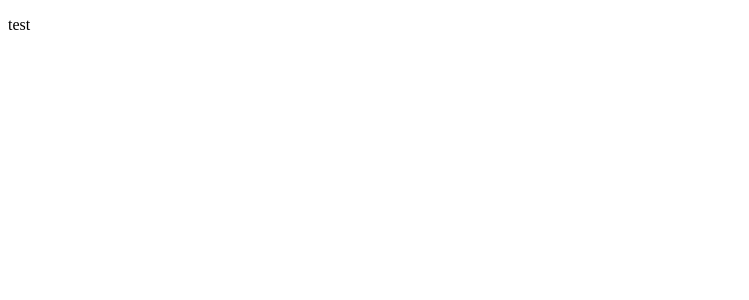
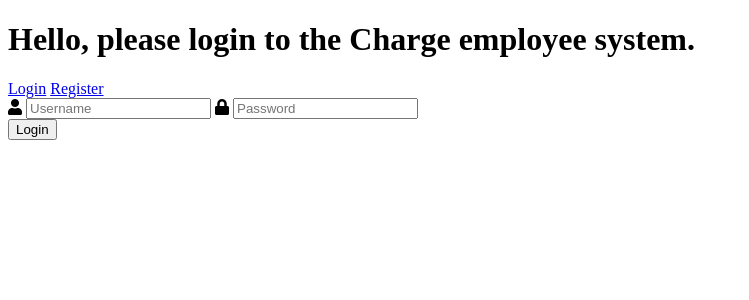
Before and after one commit to nmarhari/DSD-Charge, a Flask app: page / in a window 1280 px wide. Before the commit the part shown is almost empty. Shown: the top 300 px of the page, without its empty margins (0-749 px from the left). Run offline with Flask 3, Linux system fonts and the light colour scheme.

Commit message:
index login

```diff
--- a/templates/index.html
+++ b/templates/index.html
@@ -1,12 +1,42 @@
 <!DOCTYPE html>
 <html>
+
 	<head>
-		<meta charset="utf-8">
-		<title>Login</title>
+        <title>Login to Charge</title>
+
+		<meta charset="UTF-8">
+        <meta name="viewport" content="width=device-width, initial-scale=1.0">
+
 		<link rel="stylesheet" href="{{ url_for('static', filename='style.css') }}">
 		<link rel="stylesheet" href="https://use.fontawesome.com/releases/v5.7.1/css/all.css">
 	</head>
+
 	<body>
-		<p> test </p>
+
+        <div class="login-page">
+            <div class="login-header">
+                <h1>Hello, please login to the Charge employee system.</h1>
+            </div>
+            <div class="links">
+                <a href="{{ url_for('login') }}" class="active">Login</a>
+                <a href="{{ url_for('register') }}">Register</a>
+            </div>
+
+            <form action="{{ url_for('login') }}" method="post">
+				<label for="username">
+					<i class="fas fa-user"></i>
+				</label>
+				<input type="text" name="username" placeholder="Username" id="username" required>
+				<label for="password">
+					<i class="fas fa-lock"></i>
+				</label>
+				<input type="password" name="password" placeholder="Password" id="password" required>
+				<div class="msg">{{ msg }}</div>
+				<input type="submit" value="Login">
+			</form>
+
+        </div>
+
 	</body>
+
 </html>
```
